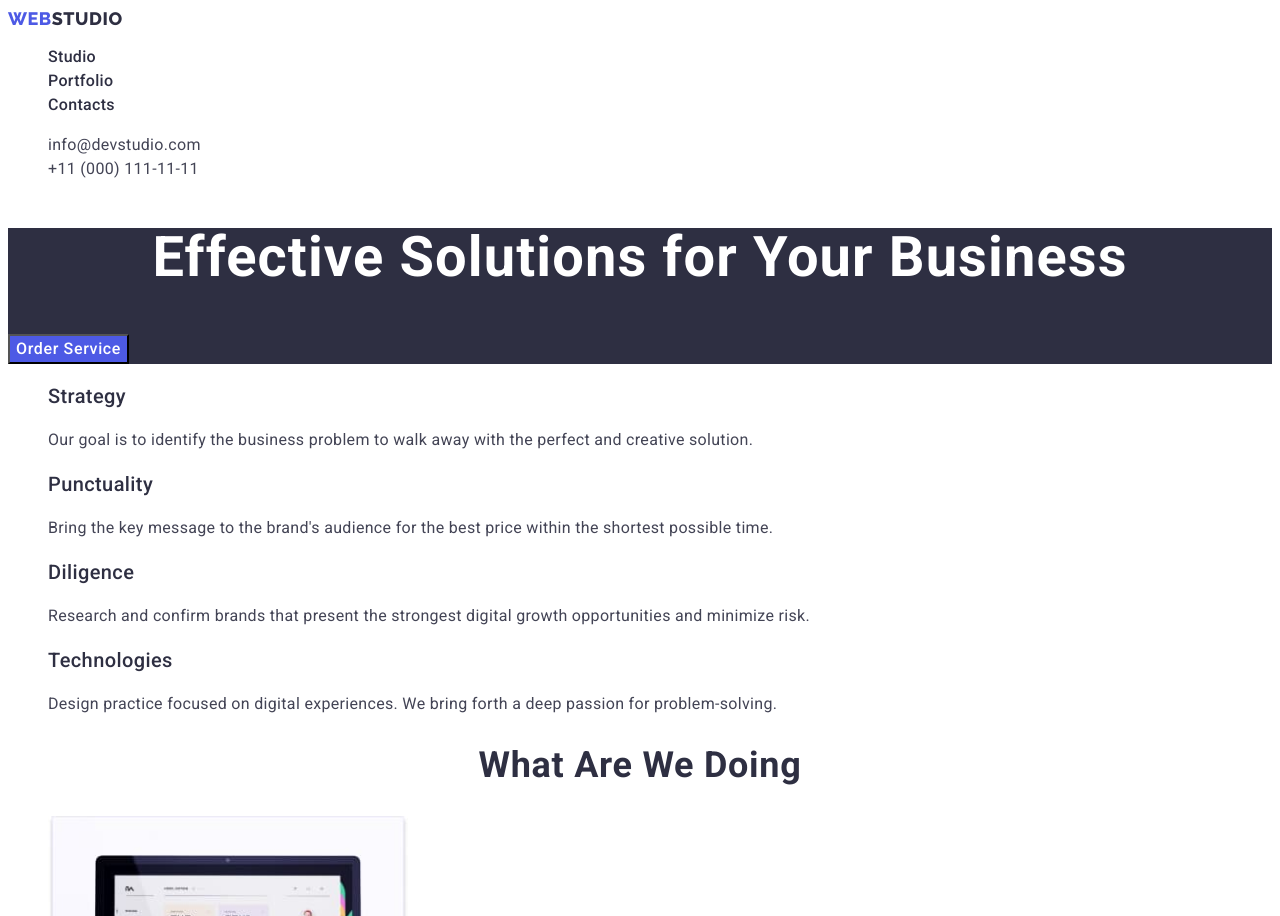
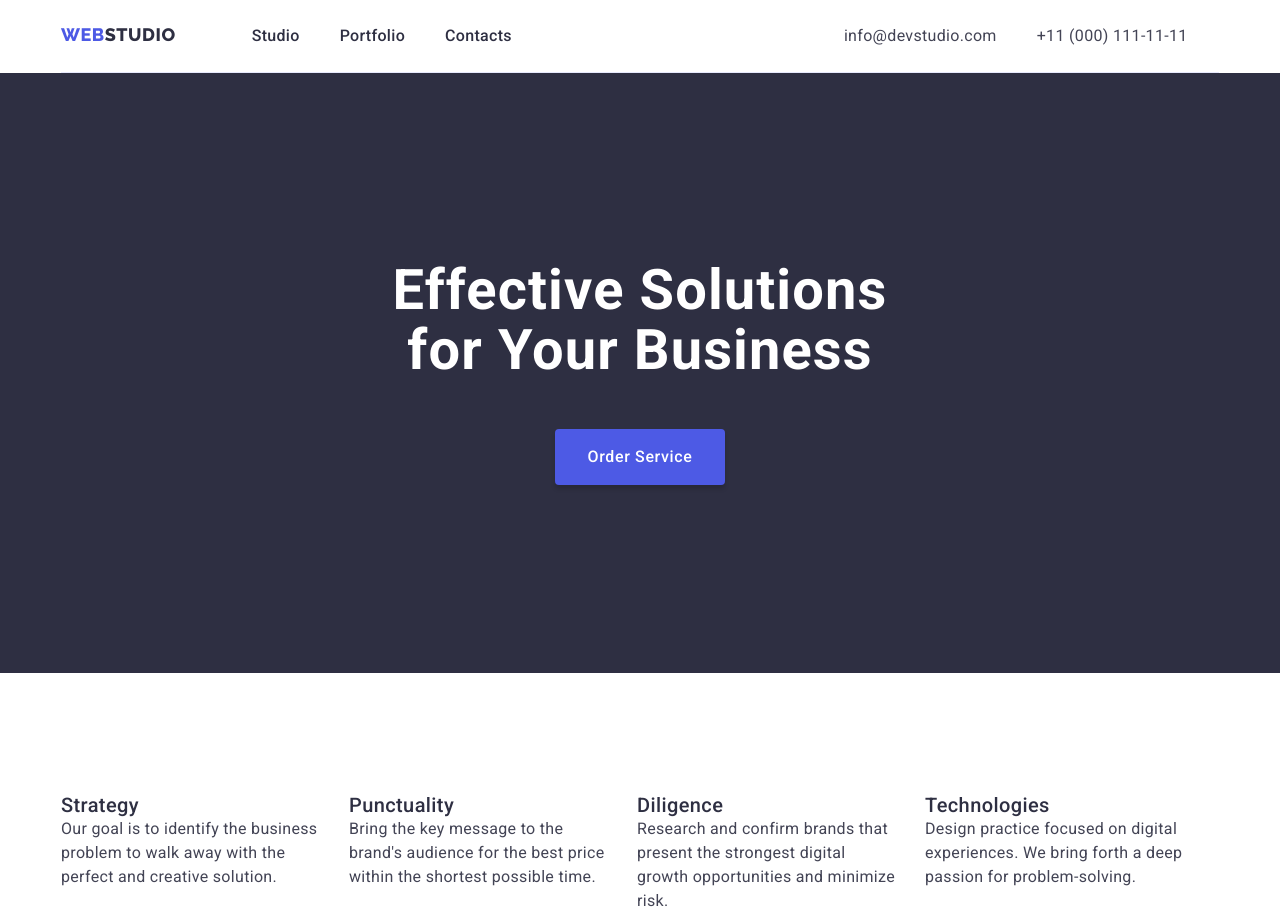
Before and after one commit to lilyafunny/goit-markup-hw-03, a plain HTML site: page index.html in a window 1280 px wide. Shown: the top 916 px of the page. Drawn offline with nearby package versions, Linux system fonts and the light colour scheme.

Commit message:
Main page

```diff
--- a/css/styles.css
+++ b/css/styles.css
@@ -30,6 +30,35 @@
 body {
     font-family: 'Roboto', sans-serif;
     color: var(--main-color);
+}
+
+p,
+h1,
+h2,
+h3,
+h4,
+h5,
+h6 {
+    margin: 0;
+}
+
+ul {
+    padding-left: 0;
+    margin: 0;
+}
+
+img {
+    display: block;
+}
+
+.conteiner {
+width: 1158px;
+margin: 0 auto;
+}
+
+section {
+    padding-bottom: 120px;
+    padding-top: 120px;
 }
 
 .logo {
@@ -80,11 +109,26 @@ font-weight: 500;
 
 /**------------------HEADER------------------**/
 
+.header-conteiner {
+    display: flex;
+    align-items: center;
+    padding: 24px 0;
+    border-bottom: 1px solid #E7E9FC;
+}
 
 .part-logo {
     color: var(--logo-first-color);
 }
 
+.header-nav {
+display: flex;
+}
+
+.header-list {
+    display: flex;
+    margin-left: 76px;
+    gap: 40px;
+}
 
 .header-link {
         font-weight: 500;
@@ -106,10 +150,25 @@ font-weight: 500;
     font-style: normal;
 }
 
+.address-list {
+display: flex;
+margin-left: 332px;
+gap: 40px;
+}
+
+
 /**------------------HERO------------------**/
 
 .hero {
     background: var(--background-color);
+    padding: 0;
+}
+
+.hero-contriner {
+    display: flex;
+    flex-direction: column;
+    align-items: center;
+    padding: 188px 0;
 }
 
 .hero-title {
@@ -118,7 +177,8 @@ font-weight: 500;
     text-align: center;
     letter-spacing: 0.02em;
     color: var(--first-title-color);
-    text-align: center;
+    max-width: 496px;
+margin-bottom: 48px;
 }
 
 .hero-btn {
@@ -131,10 +191,26 @@ font-weight: 500;
     color: var(--text-btn-color);
     background: var(--hero-btn-color);
     cursor: pointer;
+    padding: 16px 32px;
+    border-radius: 4px;
+    border: 0px;
+    box-shadow: 0px 4px 4px rgba(0, 0, 0, 0.15);
 }
 
 /**------------------DESCRIPTION------------------**/
 
+.description {
+    padding-bottom: 0;
+}
+
+.description-list {
+    display: flex;
+    gap: 24px;
+}
+
+.description-item {
+max-width: 264px;
+}
 
 /**------------------ABOUT------------------**/
 
@@ -145,6 +221,12 @@ font-weight: 500;
         text-transform: capitalize;
         text-align: center;
         color: var(--second-main-color);
+        margin-bottom: 72px;
+}
+
+.about-list {
+    display: flex;
+    gap: 24px;
 }
 
 /**------------------TEAM------------------**/
@@ -160,24 +242,46 @@ font-weight: 500;
         text-transform: capitalize;
         text-align: center;
         color: var(--second-main-color);
+        margin-bottom: 72px;
 }
 
 .team-item-title {
-    text-align: center;
+text-align: center;
+margin-bottom: 8px;;
 }
 
 .team-item-text {
-        text-align: center;
+text-align: center;
+}
+
+.card {
+    padding: 32px 16px;
+}
+
+.teame-list {
+display: flex;
+gap: 24px;
+}
+
+.team-item {
+background: #FFFFFF;
+    box-shadow: 0px 1px 6px rgba(46, 47, 66, 0.08),
+        0px 1px 1px rgba(46, 47, 66, 0.16),
+        0px 2px 1px rgba(46, 47, 66, 0.08);
+    border-radius: 0px 0px 4px 4px;
 }
 
 /**------------------FOOTER------------------**/
 
 .footer {
     background: var(--background-color);
+    padding: 100px 0;
 }
 
 .footer-text {
         color: var(--footer-text-color);
+        max-width: 264px;
+        margin-top: 16px;
 }
 
 .footer-part-logo {
--- a/index.html
+++ b/index.html
@@ -10,11 +10,16 @@
       href="https://fonts.googleapis.com/css2?family=Raleway:wght@800&family=Roboto:wght@400;500;700;900&display=swap"
       rel="stylesheet"
     />
+    <link
+      rel="stylesheet"
+      href="node_modules/modern-normalize/modern-normalize.css"
+    />
     <link rel="stylesheet" href="./css/styles.css" />
     <title>Webstudio</title>
   </head>
   <body>
     <header class="header">
+      <div class="conteiner header-conteiner">
         <nav class="header-nav">
           <a href="./index.html" class="logo link"
             >Web<span class="part-logo">Studio</span></a
@@ -45,20 +50,24 @@
             </li>
           </ul>
         </address>
+      </div>
     </header>
     <main>
       <section class="hero">
+        <div class="conteiner hero-contriner">
           <h1 class="hero-title">Effective Solutions for Your Business</h1>
-        <button class="hero-btn btn" type="button">Order Service</button>
+          <button class="hero-btn" type="button">Order Service</button>
+        </div>
       </section>
       <section class="description">
+        <div class="conteiner">
           <h2 class="description-title" hidden>Description</h2>
           <ul class="description-list list">
             <li class="description-item">
               <h3 class="description-title title">Strategy</h3>
               <p class="description-text text">
-              Our goal is to identify the business problem to walk away with the
-              perfect and creative solution.
+                Our goal is to identify the business problem to walk away with
+                the perfect and creative solution.
               </p>
             </li>
             <li class="description-item">
@@ -83,8 +92,10 @@
               </p>
             </li>
           </ul>
+        </div>
       </section>
       <section class="about">
+        <div class="conteiner">
           <h2 class="about-title">What are we doing</h2>
           <ul class="about-list list">
             <li class="about-item">
@@ -109,8 +120,10 @@
               />
             </li>
           </ul>
+        </div>
       </section>
       <section class="team">
+        <div class="conteiner">
           <h2 class="team-title">Our Team</h2>
           <ul class="teame-list list">
             <li class="team-item">
@@ -119,8 +132,10 @@
                 alt="Product designer Mark Guerrero"
                 width="264"
               />
+              <div class="card">
                 <h3 class="team-item-title title">Mark Guerrero</h3>
                 <p class="team-item-text text">Product Designer</p>
+              </div>
             </li>
             <li class="team-item">
               <img
@@ -128,8 +143,10 @@
                 alt="Frontend developer Tom Ford"
                 width="264"
               />
+              <div class="card">
                 <h3 class="team-item-title title">Tom Ford</h3>
                 <p class="team-item-text text">Frontend Developer</p>
+              </div>
             </li>
             <li class="team-item">
               <img
@@ -137,8 +154,10 @@
                 alt="Marketing Camila Garcia"
                 width="264"
               />
+              <div class="card">
                 <h3 class="team-item-title title">Camila Garcia</h3>
                 <p class="team-item-text text">Marketing</p>
+              </div>
             </li>
             <li class="team-item">
               <img
@@ -146,20 +165,25 @@
                 alt="UI designer Daniel Wilson"
                 width="264"
               />
+              <div class="card">
                 <h3 class="team-item-title title">Daniel Wilson</h3>
                 <p class="team-item-text text">UI Designer</p>
+              </div>
             </li>
           </ul>
+        </div>
       </section>
     </main>
     <footer class="footer">
+      <div class="conteiner">
         <a href="./index.html" class="logo link"
           >Web<span class="footer-part-logo">Studio</span></a
         >
         <p class="footer-text text">
-        Increase the flow of customers and sales for your business with digital
-        marketing & growth solutions.
+          Increase the flow of customers and sales for your business with
+          digital marketing & growth solutions.
         </p>
+      </div>
     </footer>
   </body>
 </html>
```
Also changed, not shown: portfolio.html (+4 -0 lines). Lines whose indentation alone changed are shown as unchanged.
